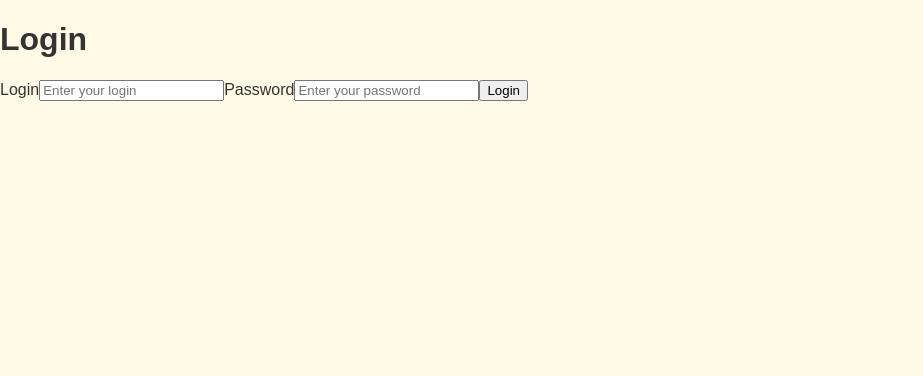
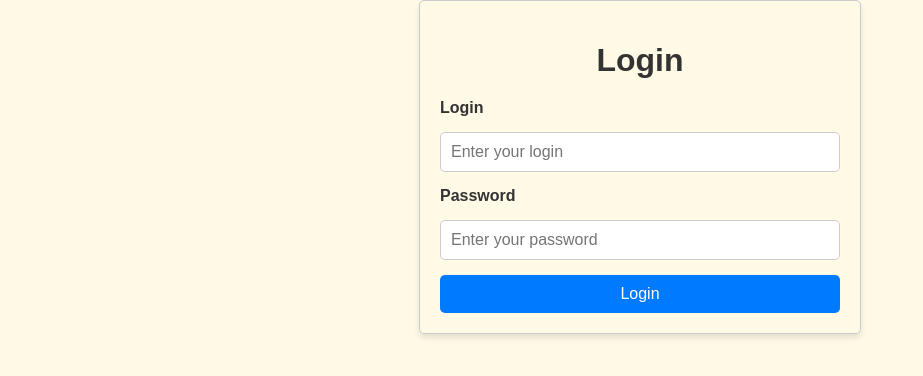
Before and after one commit to FeliciaFavrholdt/VetLocator_frontend, a React (Vite) app: page /login in a window 1280 px wide. Shown: the top 376 px of the page, without its empty margins (0-923 px from the left). Built offline with nearby package versions, Linux system fonts and the light colour scheme.

Commit message:
changes layout, adding more components for better structure

```diff
--- /dev/null
+++ b/src/components/Footer.jsx
@@ -0,0 +1,19 @@
+import styled from "styled-components";
+
+const FooterContainer = styled.footer`
+  background-color: #fce89f;
+  text-align: center;
+  padding: 10px;
+  font-size: 0.9rem;
+  color: #555;
+`;
+
+function Footer() {
+  return (
+    <FooterContainer>
+      <p>&copy; 2024 VetLocator. All rights reserved.</p>
+    </FooterContainer>
+  );
+}
+
+export default Footer;
--- a/src/components/LoginForm.jsx
+++ b/src/components/LoginForm.jsx
@@ -1,5 +1,64 @@
 import { useState } from "react";
 import { userService } from "../services/userService";
+import styled from "styled-components";
+
+const LoginFormContainer = styled.div`
+  max-width: 400px;
+  margin: 0 auto;
+  padding: 20px;
+  border: 1px solid #ccc;
+  border-radius: 5px;
+  font-family: Arial, sans-serif;
+  box-shadow: 0px 4px 6px rgba(0, 0, 0, 0.1);
+`;
+
+const Title = styled.h1`
+  text-align: center;
+  margin-bottom: 20px;
+`;
+
+const Form = styled.form`
+  display: flex;
+  flex-direction: column;
+  gap: 15px;
+`;
+
+const Label = styled.label`
+  font-weight: bold;
+`;
+
+const Input = styled.input`
+  padding: 10px;
+  border: 1px solid #ccc;
+  border-radius: 5px;
+  font-size: 1rem;
+
+  &:focus {
+    border-color: #007bff;
+    outline: none;
+  }
+`;
+
+const Error = styled.p`
+  color: red;
+  font-size: 0.9rem;
+  margin-top: -10px;
+`;
+
+const SubmitButton = styled.button`
+  padding: 10px;
+  border: none;
+  border-radius: 5px;
+  background-color: #007bff;
+  color: white;
+  font-size: 1rem;
+  cursor: pointer;
+  transition: background-color 0.3s ease;
+
+  &:hover {
+    background-color: #0056b3;
+  }
+`;
 
 function LoginForm() {
   const [login, setLogin] = useState("");
@@ -20,37 +79,34 @@ function LoginForm() {
   };
 
   return (
-    <div className="login-form-container">
-      <h1>Login</h1>
-      <form
+    <LoginFormContainer>
+      <Title>Login</Title>
+      <Form
         onSubmit={(e) => {
           e.preventDefault();
           handleLogin();
         }}
-        className="login-form"
       >
-        <label htmlFor="login">Login</label>
-        <input
+        <Label htmlFor="login">Login</Label>
+        <Input
           type="text"
           id="login"
           value={login}
           onChange={(e) => setLogin(e.target.value)}
           placeholder="Enter your login"
         />
-        <label htmlFor="password">Password</label>
-        <input
+        <Label htmlFor="password">Password</Label>
+        <Input
           type="password"
           id="password"
           value={password}
           onChange={(e) => setPassword(e.target.value)}
           placeholder="Enter your password"
         />
-        {error && <p className="error">{error}</p>}
-        <button type="submit" className="submit-button">
-          Login
-        </button>
-      </form>
-    </div>
+        {error && <Error>{error}</Error>}
+        <SubmitButton type="submit">Login</SubmitButton>
+      </Form>
+    </LoginFormContainer>
   );
 }
 
--- /dev/null
+++ b/src/components/Navbar.jsx
@@ -0,0 +1,33 @@
+import { NavLink } from "react-router-dom";
+import styled from "styled-components";
+
+const NavbarContainer = styled.nav`
+  display: flex;
+  gap: 15px;
+`;
+
+const NavLinkStyled = styled(NavLink)`
+  text-decoration: none;
+  color: #333;
+  font-weight: bold;
+  padding: 5px 10px;
+  border-radius: 5px;
+  transition: background-color 0.3s ease, color 0.3s ease;
+
+  &:hover {
+    background-color: #ffc107; /* Slightly darker yellow */
+    color: #000;
+  }
+`;
+
+function Navbar() {
+  return (
+    <NavbarContainer>
+      <NavLinkStyled to="/">Home</NavLinkStyled>
+      <NavLinkStyled to="/about">About</NavLinkStyled>
+      <NavLinkStyled to="/endpoints">Endpoints</NavLinkStyled>
+    </NavbarContainer>
+  );
+}
+
+export default Navbar;
--- a/src/layouts/MainLayout.jsx
+++ b/src/layouts/MainLayout.jsx
@@ -1,6 +1,8 @@
 import { NavLink, Outlet } from "react-router-dom";
 import styled from "styled-components";
-import logo from "../assets/images/VetLocatorLogo.png"; // Ensure the path is correct
+import logo from "../assets/images/VetLocatorLogo.png";
+import Footer from "../components/Footer";
+import Navbar from "../components/Navbar";
 
 const MainContainer = styled.div`
   display: flex;
@@ -25,25 +27,6 @@ const Logo = styled.img`
   height: 50px;
 `;
 
-const Navbar = styled.nav`
-  display: flex;
-  gap: 15px;
-`;
-
-const NavLinkStyled = styled(NavLink)`
-  text-decoration: none;
-  color: #333;
-  font-weight: bold;
-  padding: 5px 10px;
-  border-radius: 5px;
-  transition: background-color 0.3s ease, color 0.3s ease;
-
-  &:hover {
-    background-color: #ffc107; /* Slightly darker yellow */
-    color: #000;
-  }
-`;
-
 const Content = styled.main`
   flex: 1;
   padding: 20px;
@@ -53,38 +36,21 @@ const Content = styled.main`
   text-align: center;
 `;
 
-const Footer = styled.footer`
-  background-color: #fce89f;
-  text-align: center;
-  padding: 10px;
-  font-size: 0.9rem;
-  color: #555;
-`;
-
 function MainLayout() {
   return (
     <MainContainer>
-      {/* Header Section */}
       <Header>
         <LogoContainer>
           <Logo src={logo} alt="VetLocator Logo" />
         </LogoContainer>
-        <Navbar>
-          <NavLinkStyled to="/">Home</NavLinkStyled>
-          <NavLinkStyled to="/about">About</NavLinkStyled>
-          <NavLinkStyled to="/endpoints">Endpoints</NavLinkStyled>
-        </Navbar>
+        <Navbar />
       </Header>
 
-      {/* Main Content */}
       <Content>
         <Outlet />
       </Content>
 
-      {/* Footer */}
-      <Footer>
-        <p>&copy; 2024 VetLocator. All rights reserved.</p>
-      </Footer>
+      <Footer />
     </MainContainer>
   );
 }
--- a/src/pages/About.jsx
+++ b/src/pages/About.jsx
@@ -20,14 +20,21 @@ const Content = styled.div`
   display: flex;
   flex-direction: column;
   align-items: flex-start;
-  gap: 20px; /* Adds space between the paragraph and link */
+  gap: 20px;
 `;
 
 const Description = styled.p`
   font-size: 1.2em;
   text-align: justify;
   color: #555;
-  flex: 1; /* Allows the paragraph to grow as needed */
+  flex: 1;
+`;
+
+const LinksContainer = styled.div`
+  display: flex;
+  flex-wrap: wrap;
+  gap: 30px; /* Adds space between links */
+  margin-top: 10px;
 `;
 
 const StyledLink = styled(NavLink)`
@@ -43,7 +50,7 @@ const StyledLink = styled(NavLink)`
 function About() {
   return (
     <Container>
-      <Title>Vision</Title>
+      <Title>Vision for the API</Title>
       <Content>
         <Description>
           The VetLocator helps users find available veterinarians, particularly
@@ -53,8 +60,16 @@ function About() {
           integration into applications that aim to support pet owners in urgent
           situations.
         </Description>
-        <StyledLink to="">Link to deployed API</StyledLink>
-        <StyledLink to="">Link to API repository</StyledLink>
+        <LinksContainer>
+          <StyledLink to=""># Deployed API</StyledLink>
+          <StyledLink to=""># Backend repository</StyledLink>
+          <StyledLink to="https://github.com/FeliciaFavrholdt/VetLocator_frontend">
+            # Frontend repository
+          </StyledLink>
+          <StyledLink to="https://excalidraw.com/#json=bTRXTrkoO8VCoiFvQ7Rjc,rCiZAKz4IsXDDyRmdPoZuA">
+           # API Mockup Ideas
+          </StyledLink>
+        </LinksContainer>
       </Content>
     </Container>
   );
--- a/src/pages/Home.jsx
+++ b/src/pages/Home.jsx
@@ -24,7 +24,7 @@ const StyledImage = styled.img`
 
 const Heading = styled.h1`
   font-size: 2.5rem;
-  color: #ff9505; /* Orange from the logo's details */
+  color: #ff9505;
   margin-bottom: 10px;
 `;
 
```
